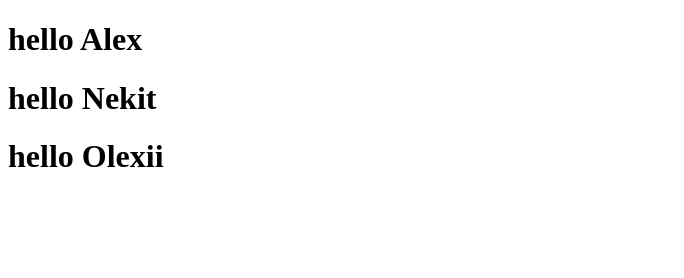
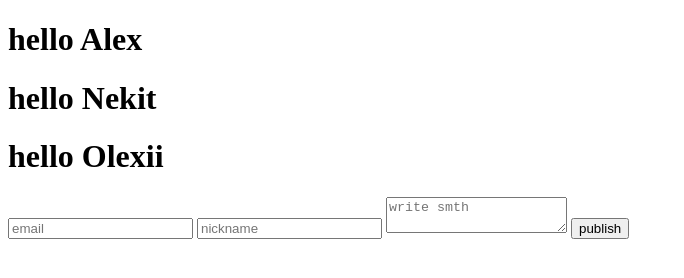
Before and after one commit to Sokolove-Olexii/Command-project1, a plain HTML site: page index.html in a window 1280 px wide. Shown: the whole page, without its empty margins (0-684 px from the left). Drawn offline with Linux system fonts and the light colour scheme.

Commit message:
Deploying to gh-pages from @ Sokolove-Olexii/Command-project1@41a501259e72d421866242f82a1c4becae271846 🚀

```diff
--- a/index.html
+++ b/index.html
@@ -1 +1 @@
-<!DOCTYPE html><html lang="en"><head><meta charset="utf-8"><meta name="viewport" content="width=device-width, initial-scale=1.0"><title>Page title</title><link rel="stylesheet" href="/Command-project1/index.d00b3029.css"><script type="module" src="/Command-project1/index.d051afdf.js"></script><script src="/Command-project1/index.b21827e0.js" nomodule="" defer></script></head><body>   <h1>hello Alex</h1> <h1>hello Nekit</h1> <h1>hello Olexii</h1> <script src="/Command-project1/index.68a06a2b.js"></script> <script src="/Command-project1/index.55bfe363.js"></script> <script src="/Command-project1/index.71cd98e4.js"></script> </body></html>
+<!DOCTYPE html><html lang="en"><head><meta charset="utf-8"><meta name="viewport" content="width=device-width, initial-scale=1.0"><title>Page title</title><link rel="stylesheet" href="/Command-project1/index.d00b3029.css"><script type="module" src="/Command-project1/index.d051afdf.js"></script><script src="/Command-project1/index.b21827e0.js" nomodule="" defer></script></head><body>   <h1>hello Alex</h1> <h1>hello Nekit</h1> <h1>hello Olexii</h1> <section> <div> <form> <input type="email" placeholder="email" class="emailInp"> <input type="text" placeholder="nickname" class="textInp"> <textarea id="textarea" class="textarea" placeholder="write smth"></textarea> <button class="publishBtn">publish</button> </form> <div class="post"></div> </div> </section> <script src="/Command-project1/index.68a06a2b.js"></script> <script src="/Command-project1/index.55bfe363.js"></script> <script src="/Command-project1/index.71cd98e4.js"></script> </body></html>
```
